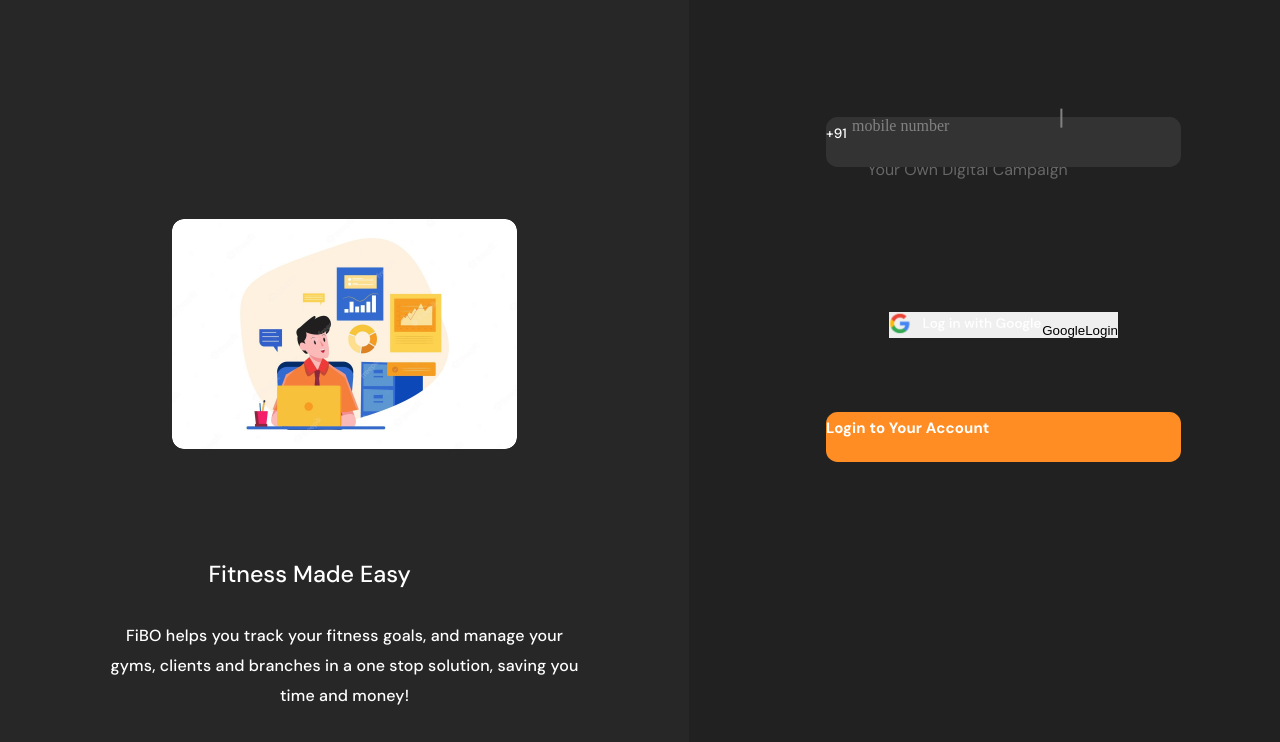
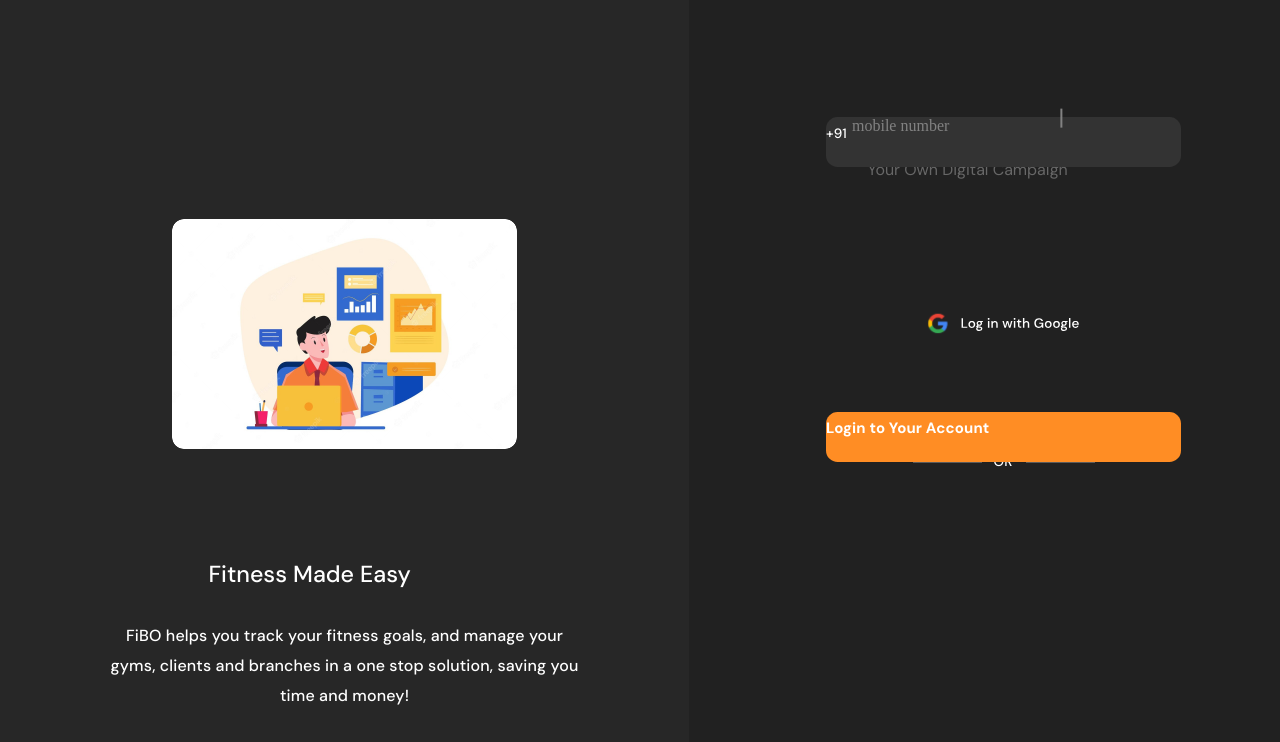
Before and after one commit to AmitxParmar/FIBO-Assignment, a React (Vite) app: page / in a window 1280 px wide. Shown: the top 742 px of the page. Built offline with nearby package versions, Linux system fonts and the light colour scheme; no server answers.

Commit message:
remove: console logs fr GoogleData, add: mobileImg

```diff
--- a/src/context/user_context.jsx
+++ b/src/context/user_context.jsx
@@ -1,20 +1,22 @@
 import { useGoogleLogin } from '@react-oauth/google';
 import { createContext, useContext, useState, useEffect } from 'react'
-import { useLocation } from 'react-router-dom'
+import { redirect, useLocation } from 'react-router-dom'
 import axios from 'axios'
 
 const UserContext = createContext();
 
 export const UserProvider = ({ children }) => {
     const [user, setUser] = useState(JSON.parse(localStorage.getItem("userinfo")));
+    const [loading, setLoading] = useState(false);
 
     useEffect(() => {
-        console.log('user changed', user);
+        if (user) redirect("/dashboard")
     }, []);
 
     const login = useGoogleLogin({
         onSuccess: async response => {
             try {
+                setLoading(true);
                 await axios.get("https://www.googleapis.com/oauth2/v3/userinfo", {
                     headers: {
                         "Authorization": `Bearer ${response.access_token}`
@@ -22,7 +24,9 @@ export const UserProvider = ({ children }) => {
                 })
                     .then(res => {
                         localStorage.setItem("userinfo", JSON.stringify(res.data));
+
                         setUser(res.data)
+                        setLoading(false)
                         console.log(res.data)
                     })
             } catch (err) {
@@ -32,7 +36,7 @@ export const UserProvider = ({ children }) => {
     });
 
     return (
-        <UserContext.Provider value={{ userData: user, login }}>
+        <UserContext.Provider value={{ userData: user, login, loading }}>
             {children}
         </UserContext.Provider>
     )
--- a/src/pages/Dashboard.jsx
+++ b/src/pages/Dashboard.jsx
@@ -17,7 +17,6 @@ const Dashboard = () => {
         <div className={styles.dashboard}>
             <Sidebar />
             <div className={styles.rightPanel}>
-
                 <Header />
                 <Actions />
             </div>
--- a/src/pages/Login.jsx
+++ b/src/pages/Login.jsx
@@ -8,22 +8,24 @@ import { loginHero, googleLogin } from '../assets'
 
 
 const Login = () => {
+    const navigate = useNavigate()
 
-    const { login, userData } = useUser()
-    console.log({ login, userData })
+    const { login, userData, loading } = useUser()
 
-    const [user, setUser] = useState([]);
-    const [profile, setProfile] = useState([]);
+    const handleLogin = () => {
+        try {
+            login();
+            if (!loading) navigate("/dashboard")
+        } catch (e) {
+            console.log(e.message)
+        }
+    }
 
-    useEffect(
-        () => {
-
-        }, []);
 
     return (
         <div className={styles.container}>
-            <div className={styles.leftRect}>
-            </div>
+            <img className={styles.imgMobile} />
+            <div className={styles.leftRect} />
             <div className={styles.heroContainer}>
                 <img src={loginHero} />
                 <div className={styles.content}>
@@ -53,10 +55,15 @@ const Login = () => {
                         {/* Login Button */}
                         <label className={styles.loginBtn} htmlFor='submit'><p>Login to Your Account</p></label>
                         <button id='submit' type='button' />
-
-                        <button className={styles.googleLogin} onClick={() => login()}>
-                            <img src={googleLogin} className={styles.img} />
-                            GoogleLogin
+                        {/* OPTIONAL LOGIN */}
+                        <div className={styles.orContainer}>
+                            <div className={styles.line1} />
+                            <span>OR</span>
+                            <div className={styles.line2} />
+                        </div>
+                        {/* GOOGLE LOGIN BUTTON */}
+                        <img src={googleLogin} className={styles.img} />
+                        <button className={styles.googleLogin} onClick={() => handleLogin()}>
                         </button>
                     </div>
                 </div>
--- a/src/pages/styles/Dashboard.module.css
+++ b/src/pages/styles/Dashboard.module.css
@@ -4,3 +4,6 @@
   height: 100vh;
   background: #212121;
 }
+
+.rightPanel {
+}
--- a/src/pages/styles/login.module.css
+++ b/src/pages/styles/login.module.css
@@ -18,6 +18,10 @@
   max-width: 100vw;
 
   background: #212121;
+}
+.imgMobile {
+  display: none;
+  background-image: url("../../../assets/loginImageMobile.jpeg");
 }
 
 .heroContainer {
@@ -410,3 +414,97 @@ input::placeholder {
   height: fit-content;
   width: fit-content;
 }
+
+/* OPTIONAL LOGIN */
+.line1 {
+  width: 69px;
+  height: 0px;
+
+  border: 0.483974px solid #5b5b5b;
+
+  /* Inside auto layout */
+
+  flex: none;
+  order: 0;
+  flex-grow: 0;
+}
+.line2 {
+  width: 69px;
+  height: 0px;
+
+  border: 0.483974px solid #5b5b5b;
+
+  /* Inside auto layout */
+
+  flex: none;
+  order: 2;
+  flex-grow: 0;
+}
+
+.orContainer {
+  /* Auto layout */
+
+  display: flex;
+  flex-direction: row;
+  align-items: center;
+  padding: 0px;
+  gap: 12px;
+
+  width: 182px;
+  height: 33px;
+
+  /* Inside auto layout */
+
+  flex: none;
+  order: 1;
+  flex-grow: 0;
+}
+.orContainer > span {
+  width: 20px;
+  height: 33px;
+
+  font-family: "DM Sans";
+  font-style: normal;
+  font-weight: 500;
+  font-size: 13.5513px;
+  line-height: 33px;
+  /* identical to box height, or 243% */
+
+  letter-spacing: 0.01em;
+
+  color: #ffffff;
+
+  /* Inside auto layout */
+
+  flex: none;
+  order: 1;
+  flex-grow: 0;
+}
+
+/* MOBILE DEVICES */
+@media (max-width: 767px) {
+  .container {
+    max-width: 100%;
+    padding: 0 20px;
+    display: flex;
+  }
+  .leftRect {
+    display: none;
+  }
+  .heroContainer {
+    display: none;
+  }
+  .imgMobile {
+    position: absolute;
+    width: 360px;
+    height: 517px;
+    left: 0px;
+    top: 0px;
+
+    background: linear-gradient(
+      180deg,
+      rgba(47, 45, 45, 0.6) 0%,
+      rgba(30, 28, 27, 0.6) 100%
+    );
+  }
+}
```
Also changed, not shown: src/assets/loginImageMobile.jpg (added).
